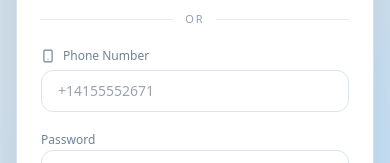
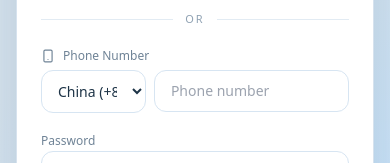
Before and after one commit to cecwxf/wtt-web, a Next.js app: page /login in a window 390 px wide. Shown: the part 492-655 px from the top of the page. Built offline with nearby package versions, Linux system fonts and the light colour scheme.

Commit message:
feat(login): add country selector for phone auth

```diff
--- a/app/login/page.tsx
+++ b/app/login/page.tsx
@@ -7,8 +7,73 @@ import { motion } from 'framer-motion'
 import { ArrowRight, Github, Send, Smartphone, Twitter, User } from 'lucide-react'
 import { CLIENT_WTT_API_BASE } from '@/lib/api/base-url'
 
+const COUNTRY_OPTIONS = [
+  { code: 'US', name: 'United States', dial: '1' },
+  { code: 'CA', name: 'Canada', dial: '1' },
+  { code: 'MX', name: 'Mexico', dial: '52' },
+  { code: 'BR', name: 'Brazil', dial: '55' },
+  { code: 'AR', name: 'Argentina', dial: '54' },
+  { code: 'CL', name: 'Chile', dial: '56' },
+  { code: 'CO', name: 'Colombia', dial: '57' },
+  { code: 'PE', name: 'Peru', dial: '51' },
+  { code: 'GB', name: 'United Kingdom', dial: '44' },
+  { code: 'IE', name: 'Ireland', dial: '353' },
+  { code: 'FR', name: 'France', dial: '33' },
+  { code: 'DE', name: 'Germany', dial: '49' },
+  { code: 'IT', name: 'Italy', dial: '39' },
+  { code: 'ES', name: 'Spain', dial: '34' },
+  { code: 'PT', name: 'Portugal', dial: '351' },
+  { code: 'NL', name: 'Netherlands', dial: '31' },
+  { code: 'BE', name: 'Belgium', dial: '32' },
+  { code: 'CH', name: 'Switzerland', dial: '41' },
+  { code: 'AT', name: 'Austria', dial: '43' },
+  { code: 'SE', name: 'Sweden', dial: '46' },
+  { code: 'NO', name: 'Norway', dial: '47' },
+  { code: 'DK', name: 'Denmark', dial: '45' },
+  { code: 'FI', name: 'Finland', dial: '358' },
+  { code: 'PL', name: 'Poland', dial: '48' },
+  { code: 'CZ', name: 'Czech Republic', dial: '420' },
+  { code: 'HU', name: 'Hungary', dial: '36' },
+  { code: 'RO', name: 'Romania', dial: '40' },
+  { code: 'GR', name: 'Greece', dial: '30' },
+  { code: 'TR', name: 'Turkey', dial: '90' },
+  { code: 'RU', name: 'Russia', dial: '7' },
+  { code: 'UA', name: 'Ukraine', dial: '380' },
+  { code: 'IL', name: 'Israel', dial: '972' },
+  { code: 'SA', name: 'Saudi Arabia', dial: '966' },
+  { code: 'AE', name: 'United Arab Emirates', dial: '971' },
+  { code: 'QA', name: 'Qatar', dial: '974' },
+  { code: 'KW', name: 'Kuwait', dial: '965' },
+  { code: 'EG', name: 'Egypt', dial: '20' },
+  { code: 'MA', name: 'Morocco', dial: '212' },
+  { code: 'ZA', name: 'South Africa', dial: '27' },
+  { code: 'NG', name: 'Nigeria', dial: '234' },
+  { code: 'KE', name: 'Kenya', dial: '254' },
+  { code: 'ET', name: 'Ethiopia', dial: '251' },
+  { code: 'IN', name: 'India', dial: '91' },
+  { code: 'PK', name: 'Pakistan', dial: '92' },
+  { code: 'BD', name: 'Bangladesh', dial: '880' },
+  { code: 'LK', name: 'Sri Lanka', dial: '94' },
+  { code: 'NP', name: 'Nepal', dial: '977' },
+  { code: 'CN', name: 'China', dial: '86' },
+  { code: 'HK', name: 'Hong Kong', dial: '852' },
+  { code: 'MO', name: 'Macau', dial: '853' },
+  { code: 'TW', name: 'Taiwan', dial: '886' },
+  { code: 'JP', name: 'Japan', dial: '81' },
+  { code: 'KR', name: 'South Korea', dial: '82' },
+  { code: 'SG', name: 'Singapore', dial: '65' },
+  { code: 'MY', name: 'Malaysia', dial: '60' },
+  { code: 'TH', name: 'Thailand', dial: '66' },
+  { code: 'VN', name: 'Vietnam', dial: '84' },
+  { code: 'ID', name: 'Indonesia', dial: '62' },
+  { code: 'PH', name: 'Philippines', dial: '63' },
+  { code: 'AU', name: 'Australia', dial: '61' },
+  { code: 'NZ', name: 'New Zealand', dial: '64' },
+] as const
+
 export default function LoginPage() {
   const [isRegister, setIsRegister] = useState(false)
+  const [countryDial, setCountryDial] = useState('86')
   const [phone, setPhone] = useState('')
   const [password, setPassword] = useState('')
   const [name, setName] = useState('')
@@ -16,15 +81,19 @@ export default function LoginPage() {
   const [loading, setLoading] = useState(false)
   const router = useRouter()
 
-  const normalizePhone = (value: string) => value.replace(/[\s\-()]/g, '')
+  const normalizePhone = (value: string) => value.replace(/\D/g, '')
   const isValidPhone = (value: string) => /^\+[1-9]\d{6,14}$/.test(normalizePhone(value))
+  const buildInternationalPhone = (dial: string, localNumber: string) => {
+    const localDigits = normalizePhone(localNumber).replace(/^0+/, '')
+    return `+${dial}${localDigits}`
+  }
 
   const handleEmailAuth = async (e: React.FormEvent) => {
     e.preventDefault()
     setError('')
-    const normalizedPhone = normalizePhone(phone)
+    const normalizedPhone = buildInternationalPhone(countryDial, phone)
     if (!isValidPhone(normalizedPhone)) {
-      setError('Use international format, e.g. +14155552671')
+      setError('Please enter a valid phone number')
       return
     }
 
@@ -190,14 +259,27 @@ export default function LoginPage() {
               <Smartphone className="h-3.5 w-3.5" />
                 Phone Number
               </span>
+            <div className="flex items-center gap-2">
+              <select
+                value={countryDial}
+                onChange={(e) => setCountryDial(e.target.value)}
+                className="w-[52%] rounded-xl border border-[#d7e5f2] bg-white px-3 py-2.5 text-sm text-[#1e3447] outline-none transition focus:border-[#2aabee] focus:ring-4 focus:ring-[#2aabee]/15"
+              >
+                {COUNTRY_OPTIONS.map((country) => (
+                  <option key={`${country.code}-${country.dial}`} value={country.dial}>
+                    {country.name} (+{country.dial})
+                  </option>
+                ))}
+              </select>
               <input
                 type="tel"
                 value={phone}
                 onChange={(e) => setPhone(e.target.value)}
                 className="w-full rounded-xl border border-[#d7e5f2] bg-white px-4 py-2.5 text-sm text-[#1e3447] outline-none transition focus:border-[#2aabee] focus:ring-4 focus:ring-[#2aabee]/15"
-              placeholder="+14155552671"
+                placeholder="Phone number"
                 required
               />
+            </div>
           </label>
 
           <label className="block">
```
Lines whose indentation alone changed are shown as unchanged.
